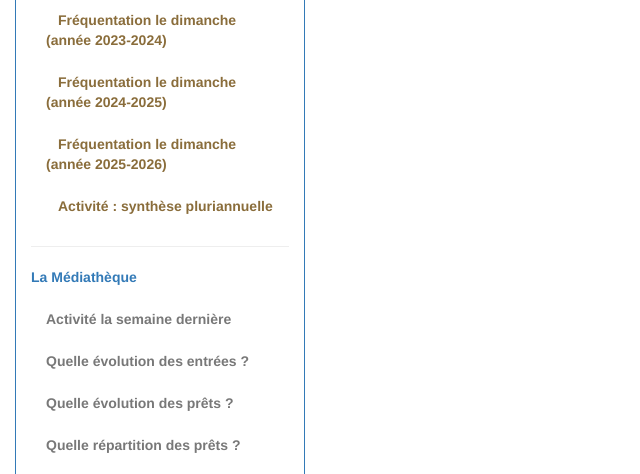
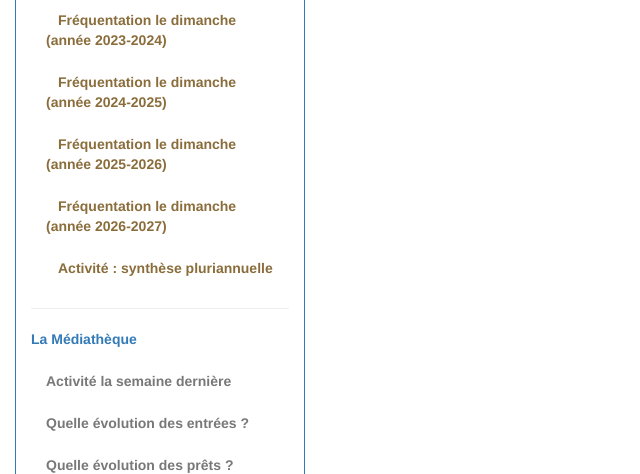
Before and after one commit to medrbx/kibini2, a Flask app: page /zebre/collections/ensemble in a window 1280 px wide. Shown: the part 598-1072 px from the top of the page, without its empty margins (0-640 px from the left). Run offline with Flask 3, Linux system fonts and the light colour scheme; some libraries are stand-ins or nearby versions.

Commit message:
Ajoute le notebook et la route dimanche26 (saison 2026-2027)
Co-Authored-By: Claude Sonnet 5 <noreply@anthropic.com>

```diff
--- a/kibini/webapp/dashboards.py
+++ b/kibini/webapp/dashboards.py
@@ -69,6 +69,10 @@ DASHBOARDS = {
     "/grand-plage/dimanche25": {
         "label1": "La Grand-Plage", "label2": "Activité", "label3": "Dimanches 2025-2026",
         "dashboard": {"src": "/static/data/notebook_dimanche25.html", "height": "2600px"},
+    },
+    "/grand-plage/dimanche26": {
+        "label1": "La Grand-Plage", "label2": "Activité", "label3": "Dimanches 2026-2027",
+        "dashboard": {"src": "/static/data/notebook_dimanche26.html", "height": "2600px"},
     },
     "/grand-plage/synthese_pluriannuelle": {
         "label1": "La Grand-Plage", "label2": "Activité", "label3": "Synthèse pluriannuelle",
--- a/kibini/webapp/templates/includes/sidebar.html
+++ b/kibini/webapp/templates/includes/sidebar.html
@@ -21,6 +21,7 @@
                 <li><a href="/grand-plage/dimanche23"><span class="sd">Fréquentation le dimanche (année 2023-2024)</span></a></li>
                 <li><a href="/grand-plage/dimanche24"><span class="sd">Fréquentation le dimanche (année 2024-2025)</span></a></li>
                 <li><a href="/grand-plage/dimanche25"><span class="sd">Fréquentation le dimanche (année 2025-2026)</span></a></li>
+                <li><a href="/grand-plage/dimanche26"><span class="sd">Fréquentation le dimanche (année 2026-2027)</span></a></li>
                 <li><a href="/grand-plage/synthese_pluriannuelle"><span class="sd">Activité : synthèse pluriannuelle</span></a></li>
             </ul>
 
```
Also changed, not shown: 3 other files.
